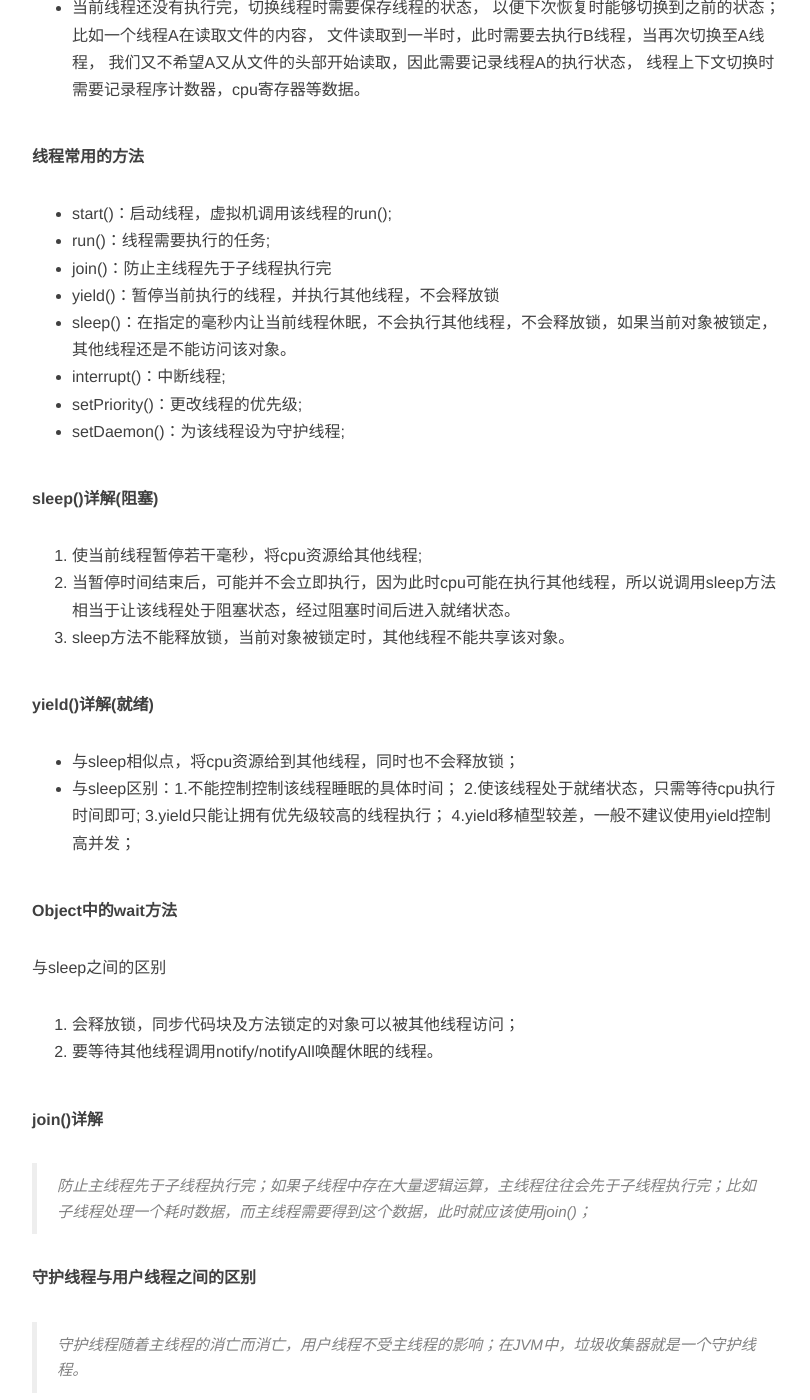
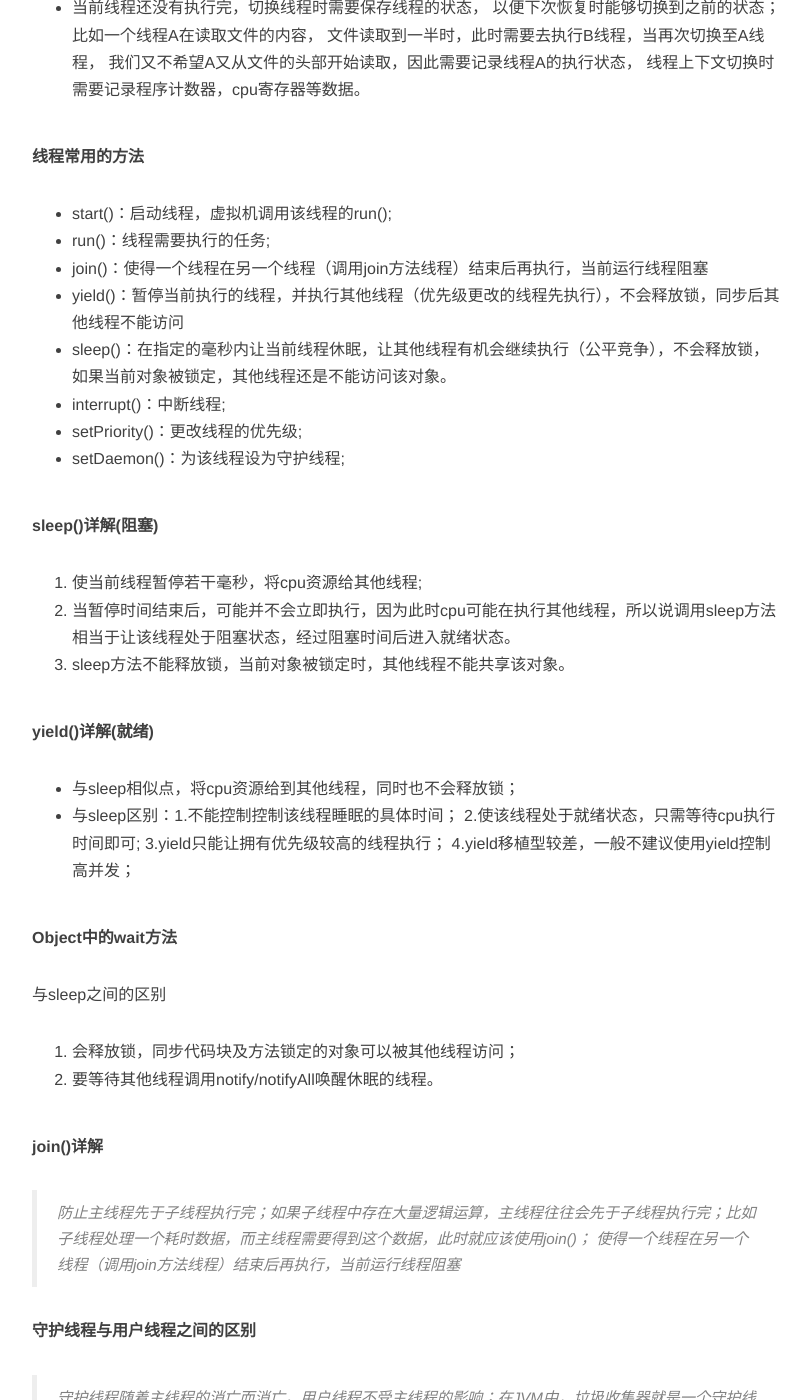
Before and after one commit to ZhouJianBoPro/ZhouJianBoPro.github.io, a Jekyll site: the page built from _posts/2018-03-16-thread.md, in a window 1280 px wide and 1400 px high, scrolled down 2360 px. Shown: the whole window, without its empty margins (233-1043 px from the left). Built offline with Jekyll 4.4.1, drawn with Linux system fonts in a browser that asks for light colours; nearby versions of some CDN libraries; comment, search, counter and statistics services are not loaded.

Commit message:
default commit

```diff
--- a/_posts/2018-03-16-thread.md
+++ b/_posts/2018-03-16-thread.md
@@ -104,9 +104,9 @@ class MyThread2 implements Runnable {
 **线程常用的方法**
 - start()：启动线程，虚拟机调用该线程的run();
 - run()：线程需要执行的任务;
-- join()：防止主线程先于子线程执行完
-- yield()：暂停当前执行的线程，并执行其他线程，不会释放锁
-- sleep()：在指定的毫秒内让当前线程休眠，不会执行其他线程，不会释放锁，如果当前对象被锁定，其他线程还是不能访问该对象。
+- join()：使得一个线程在另一个线程（调用join方法线程）结束后再执行，当前运行线程阻塞
+- yield()：暂停当前执行的线程，并执行其他线程（优先级更改的线程先执行），不会释放锁，同步后其他线程不能访问
+- sleep()：在指定的毫秒内让当前线程休眠，让其他线程有机会继续执行（公平竞争），不会释放锁，如果当前对象被锁定，其他线程还是不能访问该对象。
 - interrupt()：中断线程;
 - setPriority()：更改线程的优先级;
 - setDaemon()：为该线程设为守护线程;
@@ -132,6 +132,7 @@ class MyThread2 implements Runnable {
 
 **join()详解**
 >防止主线程先于子线程执行完；如果子线程中存在大量逻辑运算，主线程往往会先于子线程执行完；比如子线程处理一个耗时数据，而主线程需要得到这个数据，此时就应该使用join()；
+使得一个线程在另一个线程（调用join方法线程）结束后再执行，当前运行线程阻塞
 
 **守护线程与用户线程之间的区别**
 > 守护线程随着主线程的消亡而消亡，用户线程不受主线程的影响；在JVM中，垃圾收集器就是一个守护线程。
```
